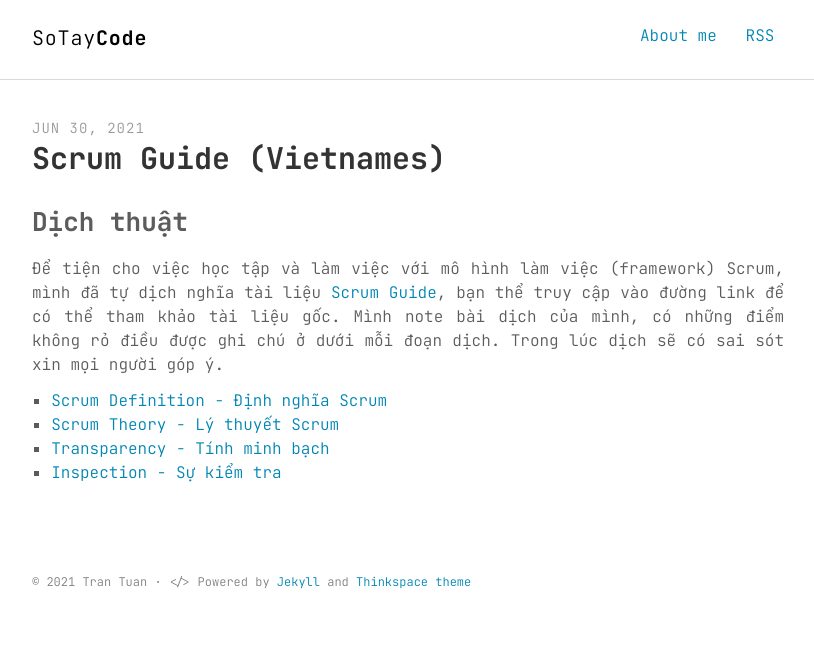
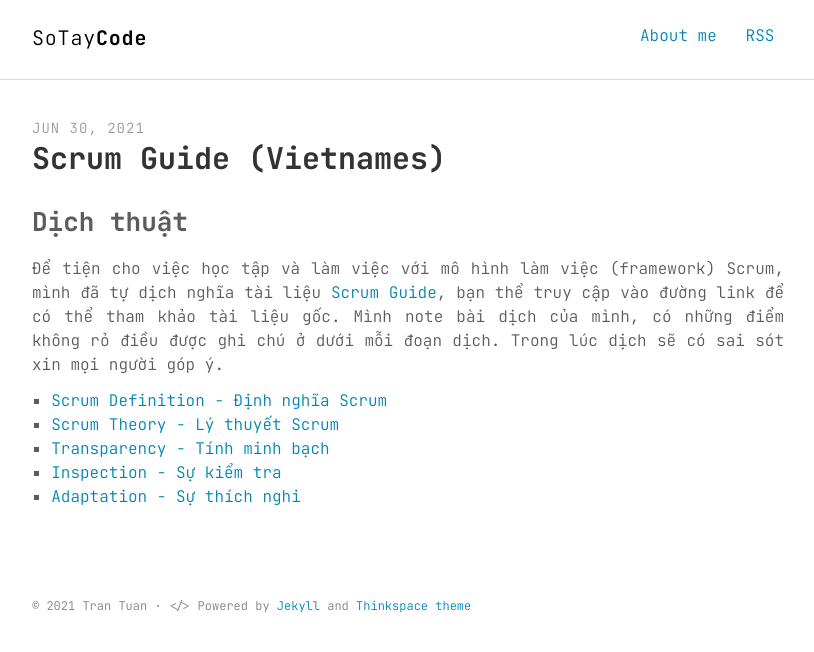
Before and after one commit to sotaycode/notecode, a Jekyll site: the page built from _posts/Scrum Guide/2021-06-29-Scrum Guide Translate.md, in a window 1280 px wide. Shown: the top 652 px of the page, without its empty margins (232-1046 px from the left). Built offline with Jekyll 4.4.1, drawn with Linux system fonts in a browser that asks for light colours.

Commit message:
Adaptation

```diff
--- a/_posts/Scrum Guide/2021-06-29-Scrum Guide Translate.md
+++ b/_posts/Scrum Guide/2021-06-29-Scrum Guide Translate.md
@@ -12,3 +12,4 @@ categories: Scrum Guide (Vietnames)
 2. [Scrum Theory - Lý thuyết Scrum](/2021/Scrum-Theory/)
 3. [Transparency - Tính minh bạch](/2021/Transparency)
 4. [Inspection - Sự kiểm tra](/2021/Inspection)
+5. [Adaptation - Sự thích nghi](/2021/Adaptation)
```
